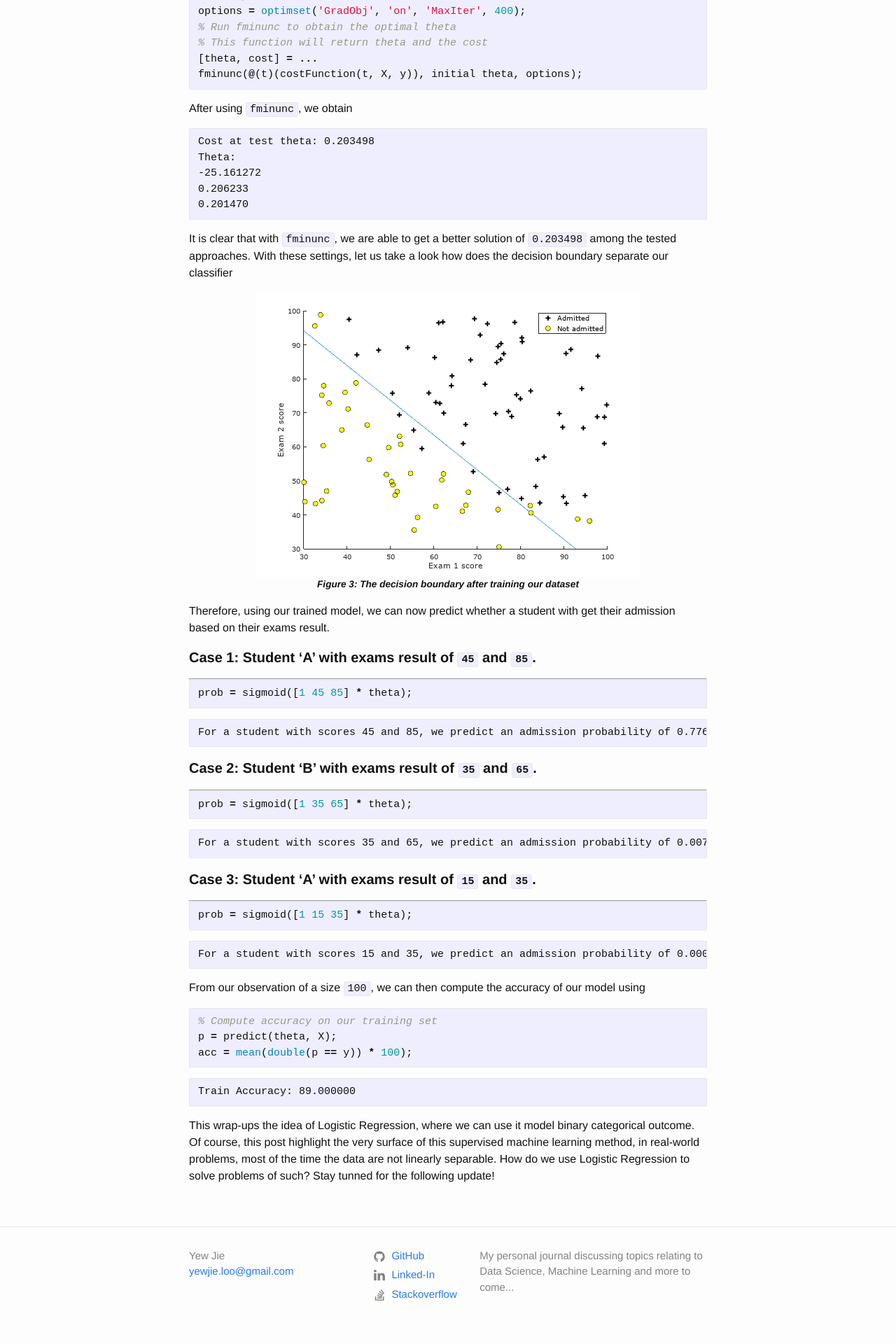
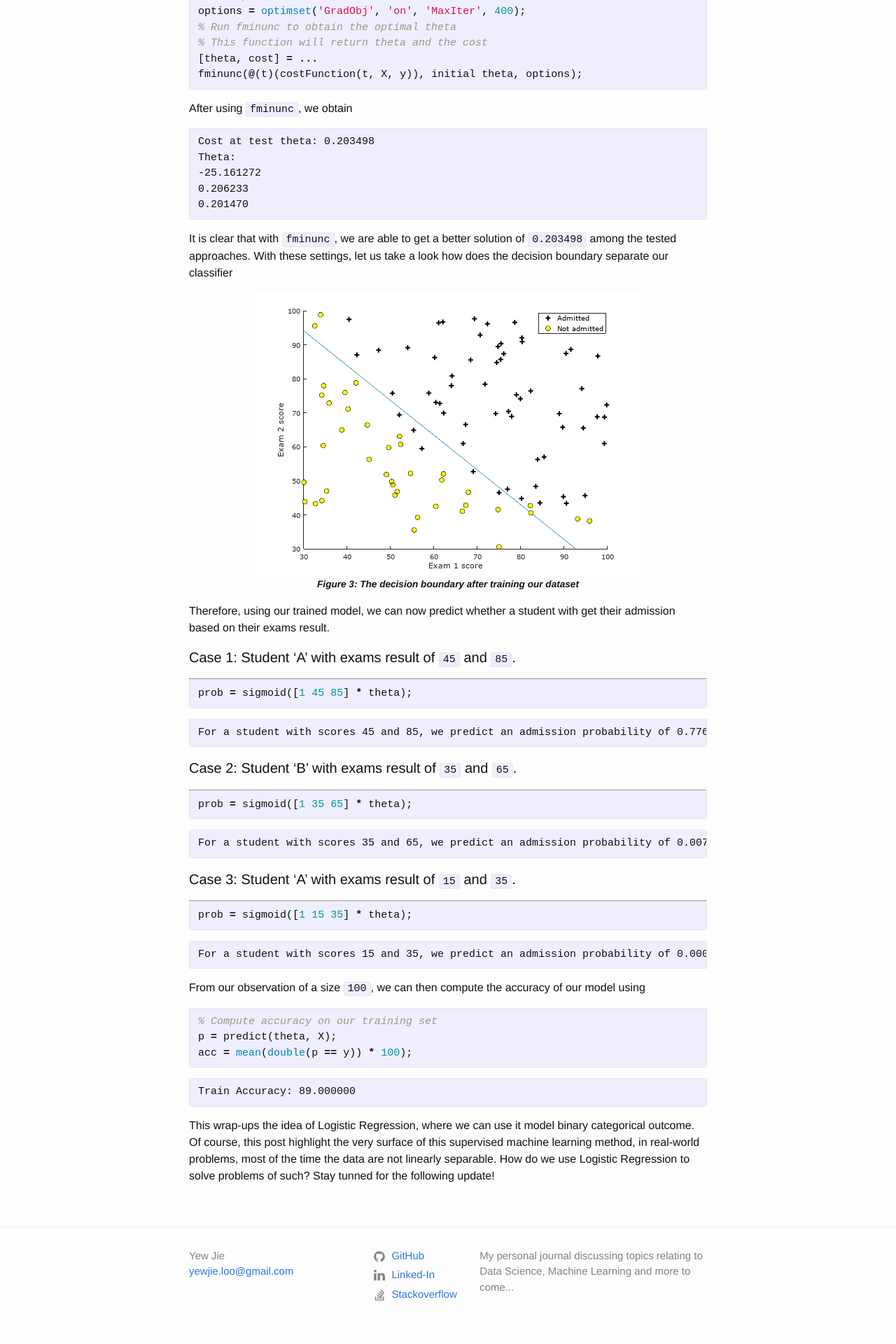
Before and after one commit to yewjie-github/Portfolio, a Jekyll site: the page built from _posts/ML_Cousera/2017-12-09-Logistic-Regression.markdown, in a window 1280 px wide. Shown: the part 2535-4455 px from the top of the page at 70% size. Built offline with Jekyll 4.4.1, drawn with Linux system fonts in a browser that asks for light colours; formulas are drawn with MathJax 3.

Commit message:
Pretty spacing

````diff
--- a/_posts/ML_Cousera/2017-12-09-Logistic-Regression.markdown
+++ b/_posts/ML_Cousera/2017-12-09-Logistic-Regression.markdown
@@ -90,7 +90,7 @@ It is clear that with `fminunc`, we are able to get a better solution of `0.2034
 
 Therefore, using our trained model, we can now predict whether a student with get their admission based on their exams result.
 
-#### **Case 1: Student 'A' with exams result of `45` and `85`.**
+#### Case 1: Student 'A' with exams result of `45` and `85`.
 ---
 
 ```matlab
@@ -100,7 +100,7 @@ prob = sigmoid([1 45 85] * theta);
 For a student with scores 45 and 85, we predict an admission probability of 0.776289
 ```
 
-#### **Case 2: Student 'B' with exams result of `35` and `65`.**
+#### Case 2: Student 'B' with exams result of `35` and `65`.
 ---
 
 ```matlab
@@ -110,7 +110,7 @@ prob = sigmoid([1 35 65] * theta);
 For a student with scores 35 and 65, we predict an admission probability of 0.007786
 ```
 
-#### **Case 3: Student 'A' with exams result of `15` and `35`.**
+#### Case 3: Student 'A' with exams result of `15` and `35`.
 ---
 
 ```matlab
````
